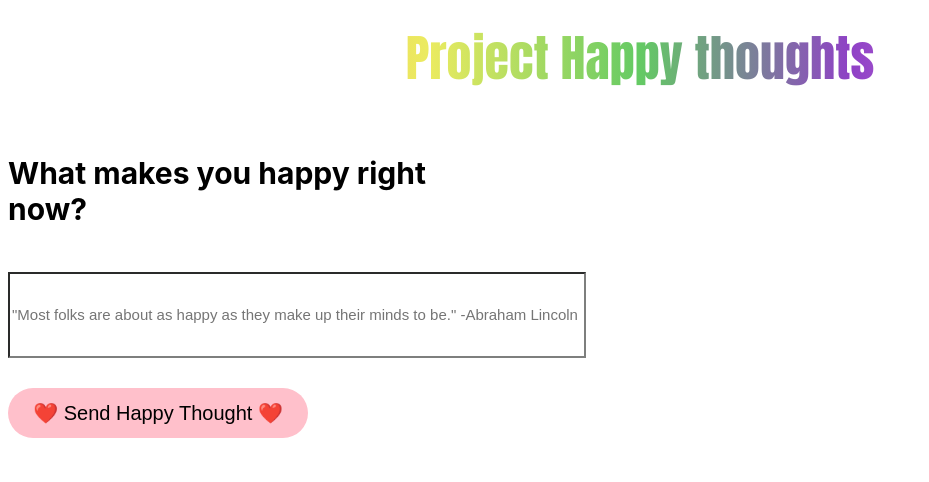
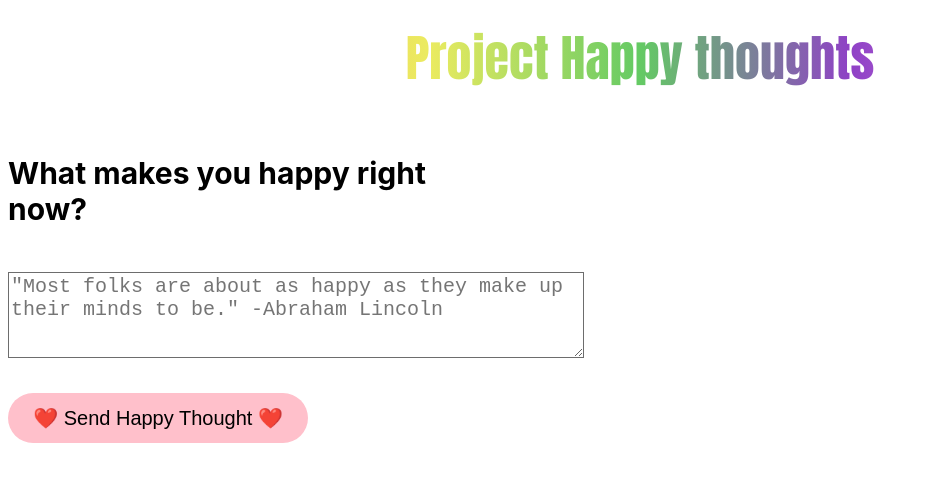
Before and after one commit to Technigo/project-happy-thoughts-vite, a React (Vite) app: page / in a window 1280 px wide. Shown: the top 482 px of the page, without its empty margins (0-929 px from the left). Built offline with nearby package versions, Linux system fonts and the light colour scheme.

Commit message:
fixed the text in the box

```diff
--- a/src/HappyThought.jsx/NewThoughts.jsx
+++ b/src/HappyThought.jsx/NewThoughts.jsx
@@ -15,10 +15,12 @@ export const NewThoughts = () => {
     <div className="newThoughtsContainer">
       <h2>What makes you happy right now?</h2>
       <form onSubmit={handleSubmit}>
-        <input
+        <textarea
           type="text"
           value={newThoughts}
           onChange={(e) => setNewThoughts(e.target.value)}
+          rows="3"
+          maxLength="140"
           placeholder='"Most folks are about as happy as they make up their minds to be." -Abraham Lincoln'
           className="inputField"
         />
--- a/src/index.css
+++ b/src/index.css
@@ -47,8 +47,8 @@ code {
   height: 80px;
   margin-top: 20px;
   margin-bottom: 30px;
-  font-size: 15px;
-  border-color: rgb(126, 127, 126);
+  font-size: 20px;
+  border-color: rgb(109, 109, 109);
 }
 
 .submitButton {
```
